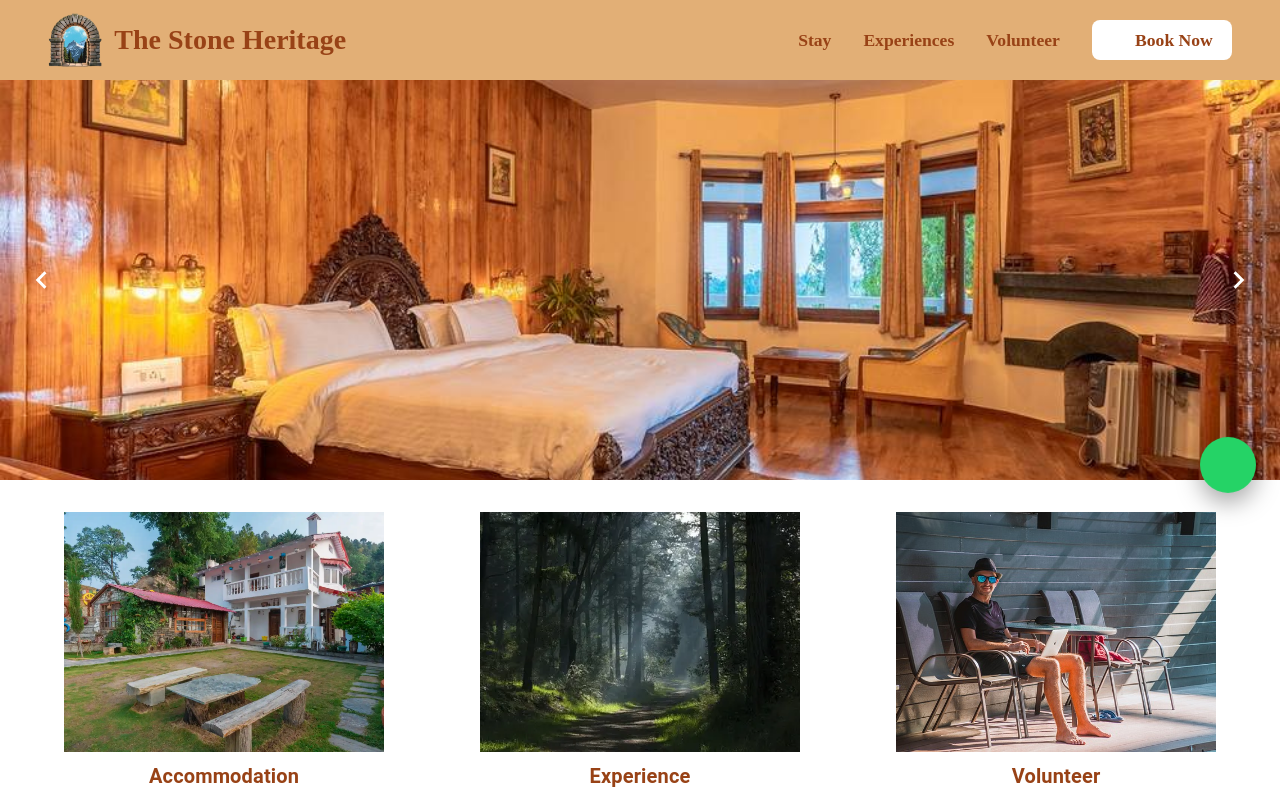
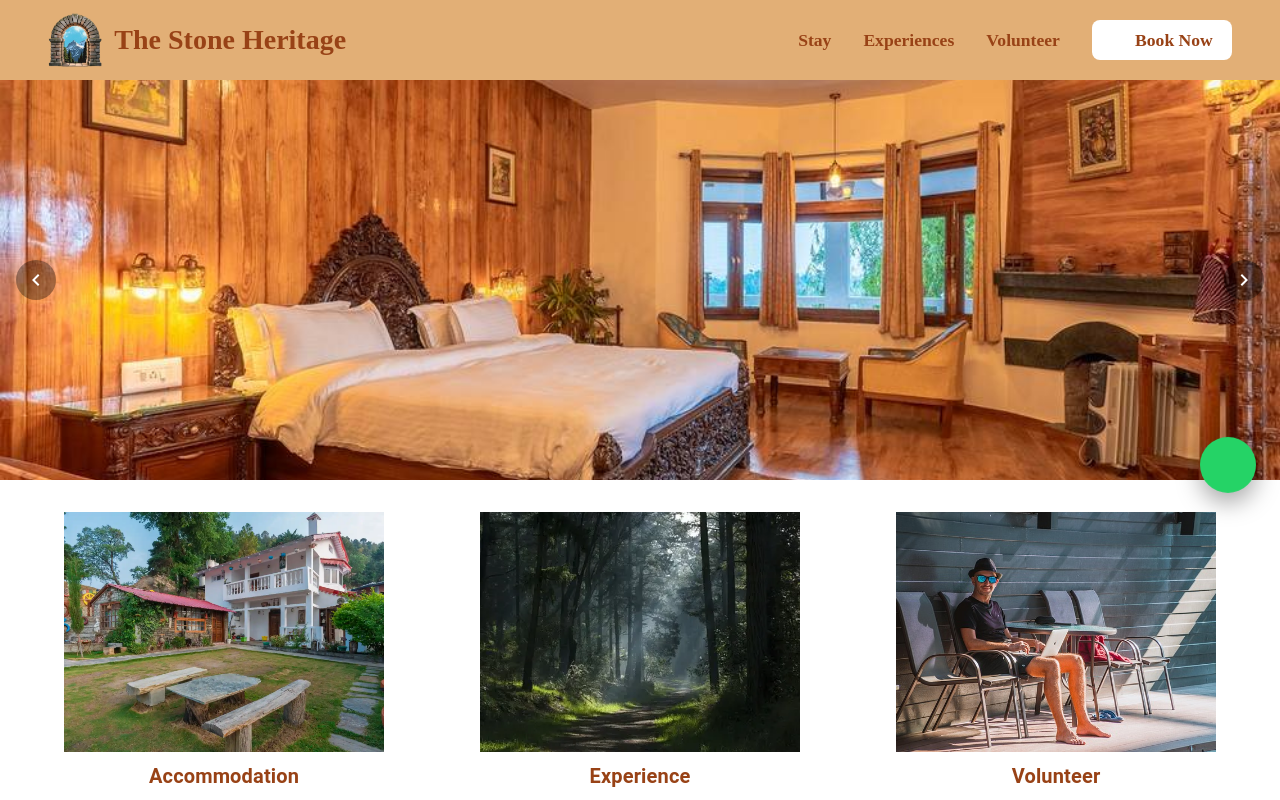
Before and after one commit to Canisam/theStoneHeritage, a React (Vite) app: page / in a window 1280 px wide. Shown: the top 800 px of the page. Built offline with nearby package versions, Linux system fonts and the light colour scheme; some icons are missing.

Commit message:
carousal fixes

```diff
--- a/src/component/HeroCarousel.jsx
+++ b/src/component/HeroCarousel.jsx
@@ -1,345 +1,3 @@
-// // import { Box, IconButton } from "@mui/material";
-// // import { ChevronLeft, ChevronRight } from "@mui/icons-material";
-// // import { useEffect, useRef, useState } from "react";
-
-// // const images = [
-// //   "/assets/i1.jpg",
-// //   "/assets/i2.jpg",
-// //   "/assets/i3.jpg",
-// //   "/assets/room1.png",
-// //   "/assets/room2.png",
-// //   "/assets/room3.png",
-// // ];
-
-// // const AUTO_SCROLL_DELAY = 4000;
-
-// // export default function HeroCarousel() {
-// //   // start from 1 (first real slide)
-// //   const [index, setIndex] = useState(1);
-// //   const [transition, setTransition] = useState(true);
-// //   const timeoutRef = useRef(null);
-
-// //   // clone first & last
-// //   const slides = [images[images.length - 1], ...images, images[0]];
-
-// //   useEffect(() => {
-// //     timeoutRef.current = setTimeout(() => {
-// //       setIndex((prev) => prev + 1);
-// //     }, AUTO_SCROLL_DELAY);
-
-// //     return () => clearTimeout(timeoutRef.current);
-// //   }, [index]);
-
-// //   const handleTransitionEnd = () => {
-// //     // Jump instantly without animation
-// //     if (index === slides.length - 1) {
-// //       setTransition(false);
-// //       setIndex(1);
-// //     }
-
-// //     if (index === 0) {
-// //       setTransition(false);
-// //       setIndex(slides.length - 2);
-// //     }
-// //   };
-
-// //   // Re-enable animation after jump
-// //   useEffect(() => {
-// //     if (!transition) {
-// //       requestAnimationFrame(() => setTransition(true));
-// //     }
-// //   }, [transition]);
-
-// //   const prevSlide = () => setIndex((prev) => prev - 1);
-// //   const nextSlide = () => setIndex((prev) => prev + 1);
-
-// //   return (
-// //     <Box
-// //       sx={{
-// //         position: "relative",
-// //         height: "50vh",
-// //         overflow: "hidden",
-// //       }}
-// //     >
-// //       {/* Slides */}
-// //       <Box
-// //         onTransitionEnd={handleTransitionEnd}
-// //         sx={{
-// //           display: "flex",
-// //           height: "100%",
-// //           transform: `translateX(-${index * 100}%)`,
-// //           transition: transition ? "transform 0.8s ease-in-out" : "none",
-// //         }}
-// //       >
-// //         {slides.map((img, i) => (
-// //           <Box
-// //             key={i}
-// //             sx={{
-// //               minWidth: "100%",
-// //               backgroundImage: `url(${img})`,
-// //               backgroundSize: "cover",
-// //               backgroundPosition: "center",
-// //             }}
-// //           />
-// //         ))}
-// //       </Box>
-
-// //       {/* Left Arrow */}
-// //       <IconButton
-// //         onClick={prevSlide}
-// //         sx={{
-// //           position: "absolute",
-// //           top: "50%",
-// //           left: 16,
-// //           transform: "translateY(-50%)",
-// //           color: "#fff",
-// //           opacity: 0,
-// //           transition: "opacity 0.3s",
-// //           "&:hover": { backgroundColor: "rgba(0,0,0,0.4)" },
-// //         }}
-// //         className="carousel-arrow"
-// //       >
-// //         <ChevronLeft fontSize="large" />
-// //       </IconButton>
-
-// //       {/* Right Arrow */}
-// //       <IconButton
-// //         onClick={nextSlide}
-// //         sx={{
-// //           position: "absolute",
-// //           top: "50%",
-// //           right: 16,
-// //           transform: "translateY(-50%)",
-// //           color: "#fff",
-// //           opacity: 0,
-// //           transition: "opacity 0.3s",
-// //           "&:hover": { backgroundColor: "rgba(0,0,0,0.4)" },
-// //         }}
-// //         className="carousel-arrow"
-// //       >
-// //         <ChevronRight fontSize="large" />
-// //       </IconButton>
-
-// //       <style>
-// //         {`
-// //           .MuiBox-root:hover .carousel-arrow {
-// //             opacity: 1;
-// //           }
-// //         `}
-// //       </style>
-// //     </Box>
-// //   );
-// // }
-// import { Box, IconButton, Skeleton } from "@mui/material";
-// import { ChevronLeft, ChevronRight } from "@mui/icons-material";
-// import { useEffect, useRef, useState } from "react";
-
-
-
-// const AUTO_SCROLL_DELAY = 4000;
-
-// export default function HeroCarousel(id) {
-//   const [index, setIndex] = useState(1);
-//   const [transition, setTransition] = useState(true);
-//   const [loaded, setLoaded] = useState({}); // 👈 track loaded images
-//   const timeoutRef = useRef(null);
-
-// const images = [
-//  {id:0,
-//   images:[
-//     "/public/assets/stay/1.jpeg",
-//     "/public/assets/stay/2.jpeg",
-//     "/public/assets/stay/3.jpeg",
-//     "/public/assets/stay/4.jpeg",
-//     "/public/assets/stay/5.jpeg",
-//     "/public/assets/stay/6.jpeg",
-//     "/public/assets/stay/7.jpeg",
-// ]},
-//  {id:1,
-//   images:[
-//     "/public/assets/stay/BrassRoom/1.jpeg",
-//     "/public/assets/stay/BrassRoom/2.jpeg",
-//     "/public/assets/stay/BrassRoom/3.jpeg",
-//     "/public/assets/stay/BrassRoom/4.jpeg",
-//     "/public/assets/stay/BrassRoom/5.jpeg",
-//     "/public/assets/stay/BrassRoom/6.jpeg",
-//     "/public/assets/stay/BrassRoom/7.jpeg",
-// ]},
-//  {id:2,
-//   images:[ "/assets/i1.jpg",
-//   "/assets/i2.jpg",
-//   "/assets/i3.jpg",
-//   "/assets/room1.png",
-//   "/assets/room2.png",
-//   "/assets/room3.png",]},
-//  {id:3,
-//   images:[ "/assets/i1.jpg",
-//   "/assets/i2.jpg",
-//   "/assets/i3.jpg",
-//   "/assets/room1.png",
-//   "/assets/room2.png",
-//   "/assets/room3.png",]},
-//  {id:4,
-//   images:[ "/assets/i1.jpg",
-//   "/assets/i2.jpg",
-//   "/assets/i3.jpg",
-//   "/assets/room1.png",
-//   "/assets/room2.png",
-//   "/assets/room3.png",]},
-//  {id:5,
-//   images:[ "/assets/i1.jpg",
-//   "/assets/i2.jpg",
-//   "/assets/i3.jpg",
-//   "/assets/room1.png",
-//   "/assets/room2.png",
-//   "/assets/room3.png",]},
-//  {id:6,
-//   images:[ "/assets/i1.jpg",
-//   "/assets/i2.jpg",
-//   "/assets/i3.jpg",
-//   "/assets/room1.png",
-//   "/assets/room2.png",
-//   "/assets/room3.png",]},
-//  {id:7,
-//   images:[ "/assets/i1.jpg",
-//   "/assets/i2.jpg",
-//   "/assets/i3.jpg",
-//   "/assets/room1.png",
-//   "/assets/room2.png",
-//   "/assets/room3.png",]}
-// ];
-//   const slides = [images[images.length - 1], ...images, images[0]];
-
-//   useEffect(() => {
-//     timeoutRef.current = setTimeout(() => {
-//       setIndex((prev) => prev + 1);
-//     }, AUTO_SCROLL_DELAY);
-
-//     return () => clearTimeout(timeoutRef.current);
-//   }, [index]);
-
-//   const handleTransitionEnd = () => {
-//     if (index === slides.length - 1) {
-//       setTransition(false);
-//       setIndex(1);
-//     }
-//     if (index === 0) {
-//       setTransition(false);
-//       setIndex(slides.length - 2);
-//     }
-//   };
-
-//   useEffect(() => {
-//     if (!transition) {
-//       requestAnimationFrame(() => setTransition(true));
-//     }
-//   }, [transition]);
-
-//   const prevSlide = () => setIndex((prev) => prev - 1);
-//   const nextSlide = () => setIndex((prev) => prev + 1);
-
-//   return (
-//     <Box sx={{ position: "relative", height: "50vh", overflow: "hidden" }}>
-//       {/* Slides */}
-//       <Box
-//         onTransitionEnd={handleTransitionEnd}
-//         sx={{
-//           display: "flex",
-//           height: "100%",
-//           transform: `translateX(-${index * 100}%)`,
-//           transition: transition ? "transform 0.8s ease-in-out" : "none",
-//         }}
-//       >
-//         {slides.map((img, i) => (
-//           <Box
-//             key={i}
-//             sx={{
-//               minWidth: "100%",
-//               height: "100%",
-//               position: "relative",
-//             }}
-//           >
-//             {/* Skeleton */}
-//             {!loaded[i] && (
-//               <Skeleton
-//                 variant="rectangular"
-//                 animation="wave"
-//                 width="100%"
-//                 height="100%"
-//               />
-//             )}
-
-//             {/* Image */}
-//             <Box
-//               component="img"
-//               src={img}
-//               alt={`slide-${i}`}
-//               loading="lazy"
-//               onLoad={() =>
-//                 setLoaded((prev) => ({ ...prev, [i]: true }))
-//               }
-//               sx={{
-//                 width: "100%",
-//                 height: "100%",
-//                 objectFit: "cover",
-//                 position: "absolute",
-//                 top: 0,
-//                 left: 0,
-//                 opacity: loaded[i] ? 1 : 0,
-//                 transition: "opacity 0.5s ease",
-//               }}
-//             />
-//           </Box>
-//         ))}
-//       </Box>
-
-//       {/* Left Arrow */}
-//       <IconButton
-//         onClick={prevSlide}
-//         className="carousel-arrow"
-//         sx={{
-//           position: "absolute",
-//           top: "50%",
-//           left: 16,
-//           transform: "translateY(-50%)",
-//           color: "#fff",
-//           opacity: 0,
-//           transition: "opacity 0.3s",
-//           "&:hover": { backgroundColor: "rgba(0,0,0,0.4)" },
-//         }}
-//       >
-//         <ChevronLeft fontSize="large" />
-//       </IconButton>
-
-//       {/* Right Arrow */}
-//       <IconButton
-//         onClick={nextSlide}
-//         className="carousel-arrow"
-//         sx={{
-//           position: "absolute",
-//           top: "50%",
-//           right: 16,
-//           transform: "translateY(-50%)",
-//           color: "#fff",
-//           opacity: 0,
-//           transition: "opacity 0.3s",
-//           "&:hover": { backgroundColor: "rgba(0,0,0,0.4)" },
-//         }}
-//       >
-//         <ChevronRight fontSize="large" />
-//       </IconButton>
-
-//       <style>
-//         {`
-//           .MuiBox-root:hover .carousel-arrow {
-//             opacity: 1;
-//           }
-//         `}
-//       </style>
-//     </Box>
-//   );
-// }
-
 import { Box, IconButton, Skeleton } from "@mui/material";
 import { ChevronLeft, ChevronRight } from "@mui/icons-material";
 import { useEffect, useMemo, useRef, useState } from "react";
@@ -350,13 +8,13 @@ const IMAGE_GROUPS = [
   {
     id: 0,
     images: [
-      "/public/assets/stay/BrassRoom.jpeg",
-      "/public/assets/stay/CopperRoom.jpeg",
-      "/public/assets/stay/thevintageroom.jpeg",
-      "/public/assets/stay/stonewoodfamilyretreat.jpeg",
-      "/public/assets/stay/stoneandstoryroom.jpeg",
-      "/public/assets/stay/IronRoom.jpeg",
-      "/public/assets/stay/cedarroom.jpeg",
+      "/assets/stay/BrassRoom.jpeg",
+      "/assets/stay/CopperRoom.jpeg",
+      "/assets/stay/thevintageroom.jpeg",
+      "/assets/stay/stonewoodfamilyretreat.jpeg",
+      "/assets/stay/stoneandstoryroom.jpeg",
+      "/assets/stay/IronRoom.jpeg",
+      "/assets/stay/cedarroom.jpeg",
     ],
   },
   {
@@ -384,20 +42,23 @@ const IMAGE_GROUPS = [
   },
 ];
 
-export default function HeroCarousel({ id=0 }) {
+export default function HeroCarousel({ id = 0 }) {
   const [index, setIndex] = useState(1);
   const [transition, setTransition] = useState(true);
   const [loaded, setLoaded] = useState({});
   const timeoutRef = useRef(null);
 
-  // ✅ get images based on id
+  // 🔥 normalize id (router params are strings)
+  const roomId = Number(id);
+
+  // get images for room
   const activeImages = useMemo(() => {
-    return IMAGE_GROUPS.find((group) => group.id === id)?.images || [];
-  }, [id]);
+    return IMAGE_GROUPS.find(g => g.id === roomId)?.images ?? [];
+  }, [roomId]);
 
-  // clone first & last for infinite loop
+  // clone for infinite scroll
   const slides = useMemo(() => {
-    if (activeImages.length === 0) return [];
+    if (!activeImages.length) return [];
     return [
       activeImages[activeImages.length - 1],
       ...activeImages,
@@ -405,43 +66,56 @@ export default function HeroCarousel({ id=0 }) {
     ];
   }, [activeImages]);
 
-  // reset when id changes
+  // reset when room changes
   useEffect(() => {
     setIndex(1);
     setLoaded({});
-  }, [id]);
+  }, [roomId]);
 
+  // autoplay
   useEffect(() => {
-    if (slides.length === 0) return;
+    if (!slides.length) return;
 
-    timeoutRef.current = setTimeout(() => {
-      setIndex((prev) => prev + 1);
-    }, AUTO_SCROLL_DELAY);
+    clearTimeout(timeoutRef.current);
+    timeoutRef.current = setTimeout(
+      () => setIndex(p => p + 1),
+      AUTO_SCROLL_DELAY
+    );
 
     return () => clearTimeout(timeoutRef.current);
   }, [index, slides.length]);
 
+  // infinite jump handler
   const handleTransitionEnd = () => {
     if (index === slides.length - 1) {
       setTransition(false);
       setIndex(1);
-    }
-    if (index === 0) {
+    } else if (index === 0) {
       setTransition(false);
       setIndex(slides.length - 2);
     }
   };
 
+  // re-enable animation after jump
   useEffect(() => {
     if (!transition) {
       requestAnimationFrame(() => setTransition(true));
     }
   }, [transition]);
 
+  // preload images (prevents flash)
+  useEffect(() => {
+    activeImages.forEach(src => {
+      const img = new Image();
+      img.src = src;
+    });
+  }, [activeImages]);
+
   if (!slides.length) return null;
 
   return (
     <Box sx={{ position: "relative", height: "50vh", overflow: "hidden" }}>
+      {/* Slides */}
       <Box
         onTransitionEnd={handleTransitionEnd}
         sx={{
@@ -452,20 +126,26 @@ export default function HeroCarousel({ id=0 }) {
         }}
       >
         {slides.map((src, i) => (
-          <Box key={i} sx={{ minWidth: "100%", position: "relative" }}>
-            {!loaded[i] && (
+          <Box
+            key={`${src}-${i}`}
+            sx={{ minWidth: "100%", position: "relative" }}
+          >
+            {/* Skeleton */}
+            {!loaded[src] && (
               <Skeleton
                 variant="rectangular"
                 width="100%"
                 height="100%"
               />
             )}
+
+            {/* Image */}
             <Box
               component="img"
               src={src}
               alt={`slide-${i}`}
               onLoad={() =>
-                setLoaded((prev) => ({ ...prev, [i]: true }))
+                setLoaded(prev => ({ ...prev, [src]: true }))
               }
               sx={{
                 width: "100%",
@@ -473,51 +153,45 @@ export default function HeroCarousel({ id=0 }) {
                 objectFit: "cover",
                 position: "absolute",
                 inset: 0,
-                opacity: loaded[i] ? 1 : 0,
-                transition: "opacity 0.5s ease",
+                opacity: loaded[src] ? 1 : 0,
+                transition: "opacity 0.4s ease",
               }}
             />
           </Box>
         ))}
       </Box>
 
+      {/* Left Arrow */}
       <IconButton
-        onClick={() => setIndex((p) => p - 1)}
-        className="carousel-arrow"
+        onClick={() => setIndex(p => p - 1)}
         sx={{
           position: "absolute",
           top: "50%",
           left: 16,
           transform: "translateY(-50%)",
           color: "#fff",
-          opacity: 0,
+          background: "rgba(0,0,0,0.35)",
+          "&:hover": { background: "rgba(0,0,0,0.55)" },
         }}
       >
-        <ChevronLeft fontSize="large" />
+        <ChevronLeft />
       </IconButton>
 
+      {/* Right Arrow */}
       <IconButton
-        onClick={() => setIndex((p) => p + 1)}
-        className="carousel-arrow"
+        onClick={() => setIndex(p => p + 1)}
         sx={{
           position: "absolute",
           top: "50%",
           right: 16,
           transform: "translateY(-50%)",
           color: "#fff",
-          opacity: 0,
+          background: "rgba(0,0,0,0.35)",
+          "&:hover": { background: "rgba(0,0,0,0.55)" },
         }}
       >
-        <ChevronRight fontSize="large" />
+        <ChevronRight />
       </IconButton>
-
-      <style>
-        {`
-          .MuiBox-root:hover .carousel-arrow {
-            opacity: 1;
-          }
-        `}
-      </style>
     </Box>
   );
 }
```
